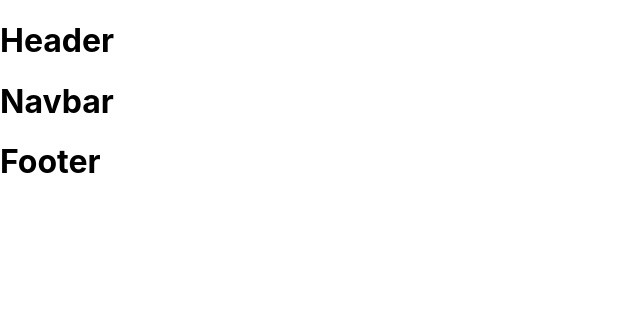
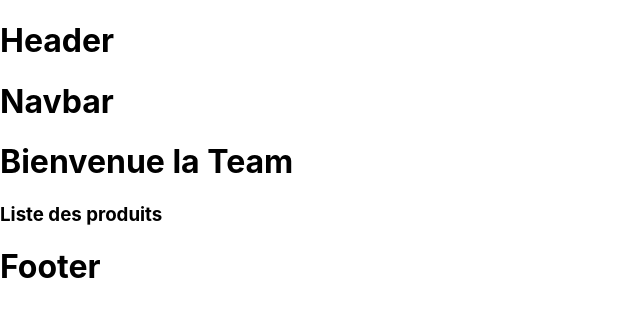
Before and after one commit to ThibautG/cafthe_react, a React (Create React App) app: page / in a window 1280 px wide. Shown: the top 316 px of the page, without its empty margins (0-640 px from the left). Built offline with nearby package versions, Linux system fonts and the light colour scheme; no server answers.

Commit message:
Ajout liste id produits

```diff
--- a/package.json
+++ b/package.json
@@ -3,6 +3,7 @@
   "version": "0.1.0",
   "private": true,
   "dependencies": {
+    "axios": "^1.7.9",
     "cra-template": "1.2.0",
     "react": "^19.0.0",
     "react-dom": "^19.0.0",
--- a/src/App.js
+++ b/src/App.js
@@ -1,10 +1,20 @@
 import './styles/App.css';
 import Layout from "./layout/Layout";
+import {BrowserRouter as Router, Routes, Route } from "react-router-dom";
+import Home from "./pages/Home";
 
 function App() {
   return (
     <div>
-      <Layout />
+        <Router>
+        <Routes>
+            <Route path="/" element={<Layout />}>
+                <Route index element={<Home />}/>
+            </Route> {/*Cette route n'est pas auto fermante car elle va contenir les routes enfants*/}
+            {/* Gestion des routes non trouvées */}
+            {/*<Route path="*" element={<NotFound />} />*/}
+        </Routes>
+    </Router>
     </div>
   );
 }
--- a/src/pages/Home.js
+++ b/src/pages/Home.js
@@ -1,8 +1,12 @@
 import React from 'react';
+import ProductList from "./ProductList";
 
 function Home(props) {
     return (
-        <div></div>
+        <div>
+            <h1>Bienvenue la Team</h1>
+            <ProductList />
+        </div>
     );
 }
 
--- /dev/null
+++ b/src/pages/ProductList.js
@@ -0,0 +1,33 @@
+import React, {useEffect, useState} from 'react';
+/* npm install axios */ /* librairie qui facilite échanges avec API */
+import axios from "axios";
+
+function ProductList(props) {
+    const [produits, setProduits] = useState([]);
+
+    useEffect(() => {
+        const fetchProduits = async () => {
+            try {
+                const response = await axios.get("http://localhost:3001/api/produits");
+                setProduits(response.data);
+            } catch (error) {
+                console.error("Erreur de chargement des produits", error);
+            }
+        };
+
+        void fetchProduits();
+    }, []);
+
+    console.log(produits);
+
+    return (
+        <div>
+            <h3>Liste des produits</h3>
+            <div className={"product-list"}>
+                {produits.map((produit) => produit.Identifiant_produit)}
+            </div>
+        </div>
+    );
+}
+
+export default ProductList;
```
Also changed, not shown: 1 other file (tests, documents, lock files or other folders).
